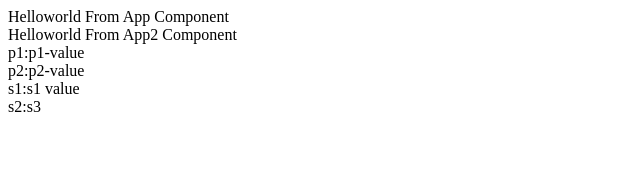
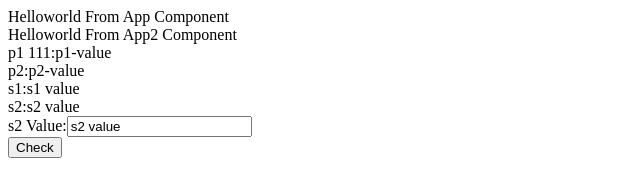
Before and after one commit to manohar427/reactjs, a React app in the folder app3/: page / in a window 1280 px wide. Shown: the whole page, without its empty margins (0-640 px from the left). Built offline with nearby package versions, Linux system fonts and the light colour scheme.

Commit message:
App3 Example update

```diff
--- a/app3/App2.js
+++ b/app3/App2.js
@@ -7,16 +7,28 @@ class App2 extends React.Component {
       this.state = {
          s1: "s1 value",
          s2: "s2 value"
-      }
+      };
+	  this.updateState = this.updateState.bind(this);
+	  this.showState = this.showState.bind(this);
+   }
+   updateState(e) {
+	  this.setState({
+         s2: e.target.value
+      });
+   }
+   showState(){
+     alert("Updated State:"+JSON.stringify(this.state));
+     console.log("Updated State:"+JSON.stringify(this.state));
    }
   render() {
-	  this.state.s2 = "s3";
     return (
       <div>Helloworld From App2 Component
-		<br/>p1:{this.props.p1}
+		<br/>p1 111:{this.props.p1}
      	<br/>p2:{this.props.p2}
 		<br/>s1:{this.state.s1}
      	<br/>s2:{this.state.s2}
+		<br/>s2 Value:<input type="text" value={this.state.s2} onChange = {this.updateState}/>
+		<br/><input type="button" value='Check' onClick={this.showState}/>
 	   </div>
     );
   }
--- a/app3/index.html
+++ b/app3/index.html
@@ -6,6 +6,6 @@
   </head>
   <body>
     <div id="app"></div>
-    <script src="Index.js" charset="utf-8"></script>
+    <script src="index.js" charset="utf-8"></script>
   </body>
 </html>
```
